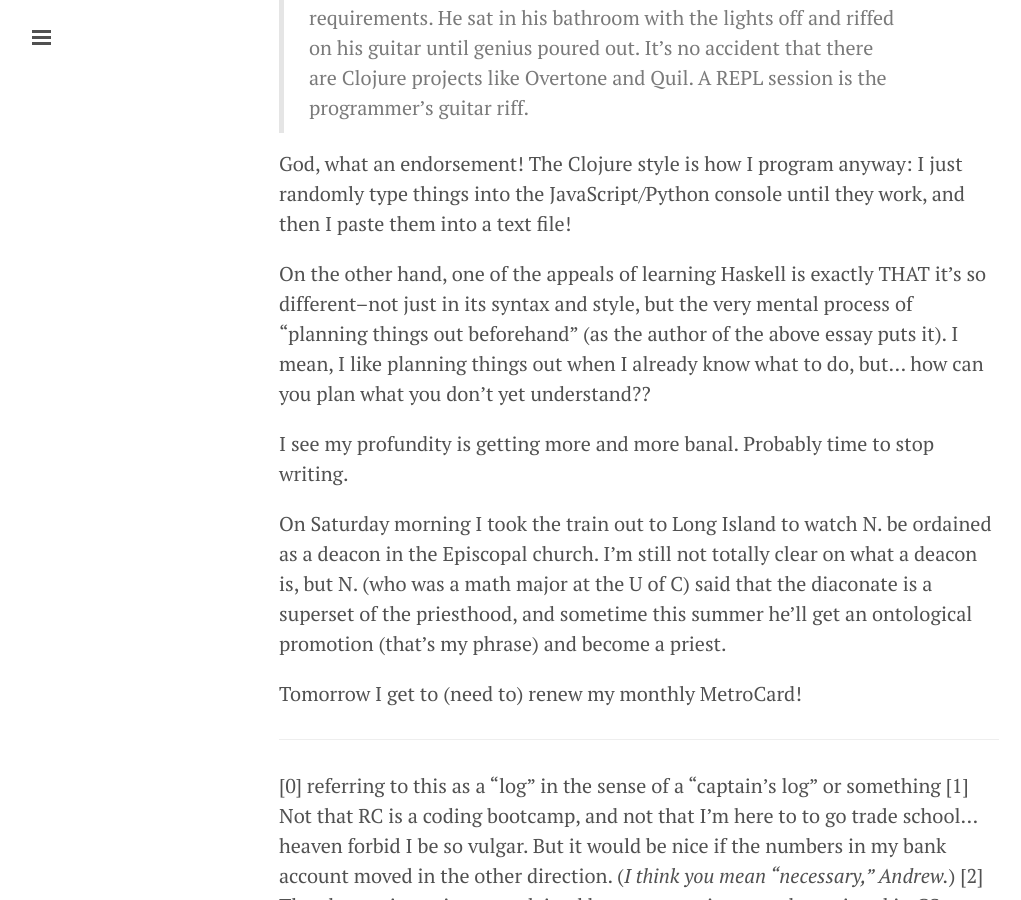
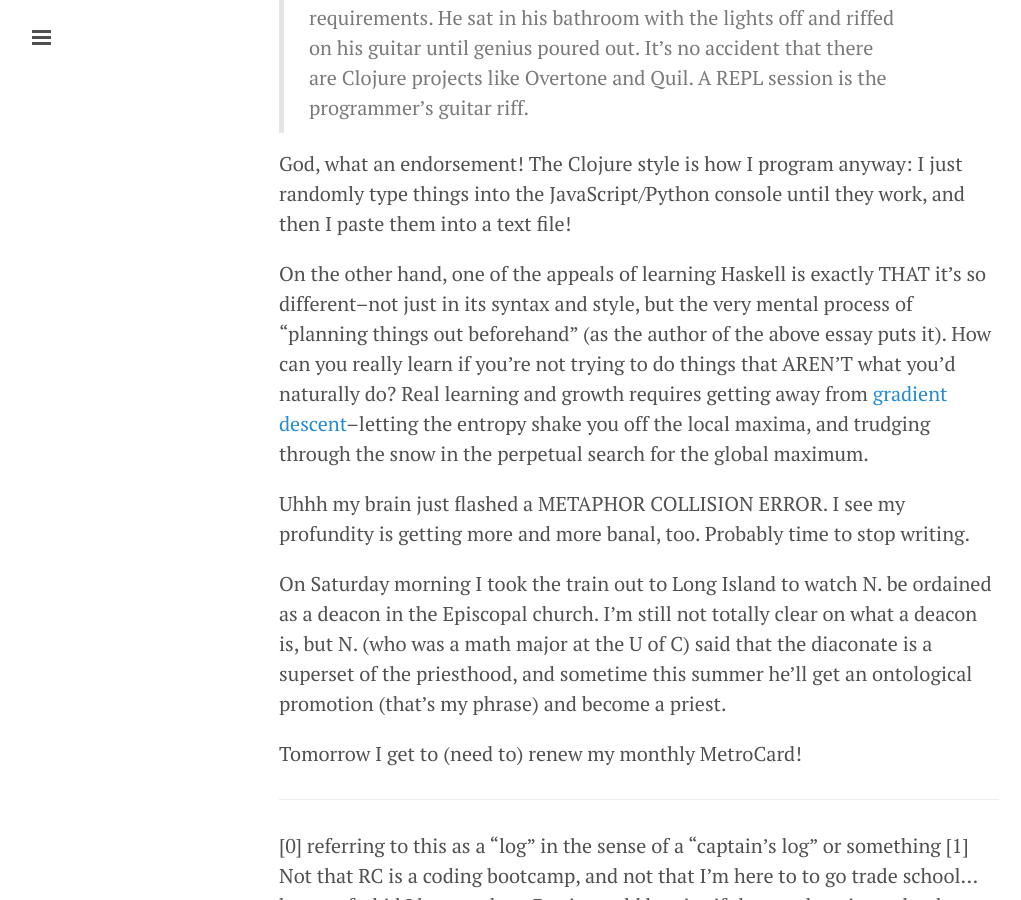
Before and after one commit to amalex5/amalex5.github.io, a Jekyll site: the page built from _posts/2016-01-31-recurse-center-weekend-4.markdown, in a window 1280 px wide and 900 px high, scrolled down 2125 px. Shown: the whole window, without its empty margins (1-1022 px from the left). Built offline with Jekyll 4.4.1, drawn with Linux system fonts in a browser that asks for light colours; some of the changed text lies outside the part shown.

Commit message:
Post update: Recurse Center, Weekend #4!

```diff
--- a/_posts/2016-01-31-recurse-center-weekend-4.markdown
+++ b/_posts/2016-01-31-recurse-center-weekend-4.markdown
@@ -24,9 +24,9 @@ Type B people prefer a "bottom up" methodology, immediately implementing functio
 
 God, what an endorsement! The Clojure style is how I program anyway: I just randomly type things into the JavaScript/Python console until they work, and then I paste them into a text file!
 
-On the other hand, one of the appeals of learning Haskell is exactly THAT it's so different–not just in its syntax and style, but the very mental process of "planning things out beforehand" (as the author of the above essay puts it). I mean, I like planning things out when I already know what to do, but... how can you plan what you don't yet understand??
+On the other hand, one of the appeals of learning Haskell is exactly THAT it's so different–not just in its syntax and style, but the very mental process of "planning things out beforehand" (as the author of the above essay puts it). How can you really learn if you're not trying to do things that AREN'T what you'd naturally do? Real learning and growth requires getting away from [gradient descent](https://en.wikipedia.org/wiki/Gradient_descent)–letting the entropy shake you off the local maxima, and trudging through the snow in the perpetual search for the global maximum.
 
-I see my profundity is getting more and more banal. Probably time to stop writing.
+Uhhh my brain just flashed a METAPHOR COLLISION ERROR. I see my profundity is getting more and more banal, too. Probably time to stop writing.
 
 On Saturday morning I took the train out to Long Island to watch N. be ordained as a deacon in the Episcopal church. I'm still not totally clear on what a deacon is, but N. (who was a math major at the U of C) said that the diaconate is a superset of the priesthood, and sometime this summer he'll get an ontological promotion (that's my phrase) and become a priest.
 
```
Also changed, not shown: other parts of _posts/2016-01-31-recurse-center-weekend-4.markdown (+1 -1 lines).
